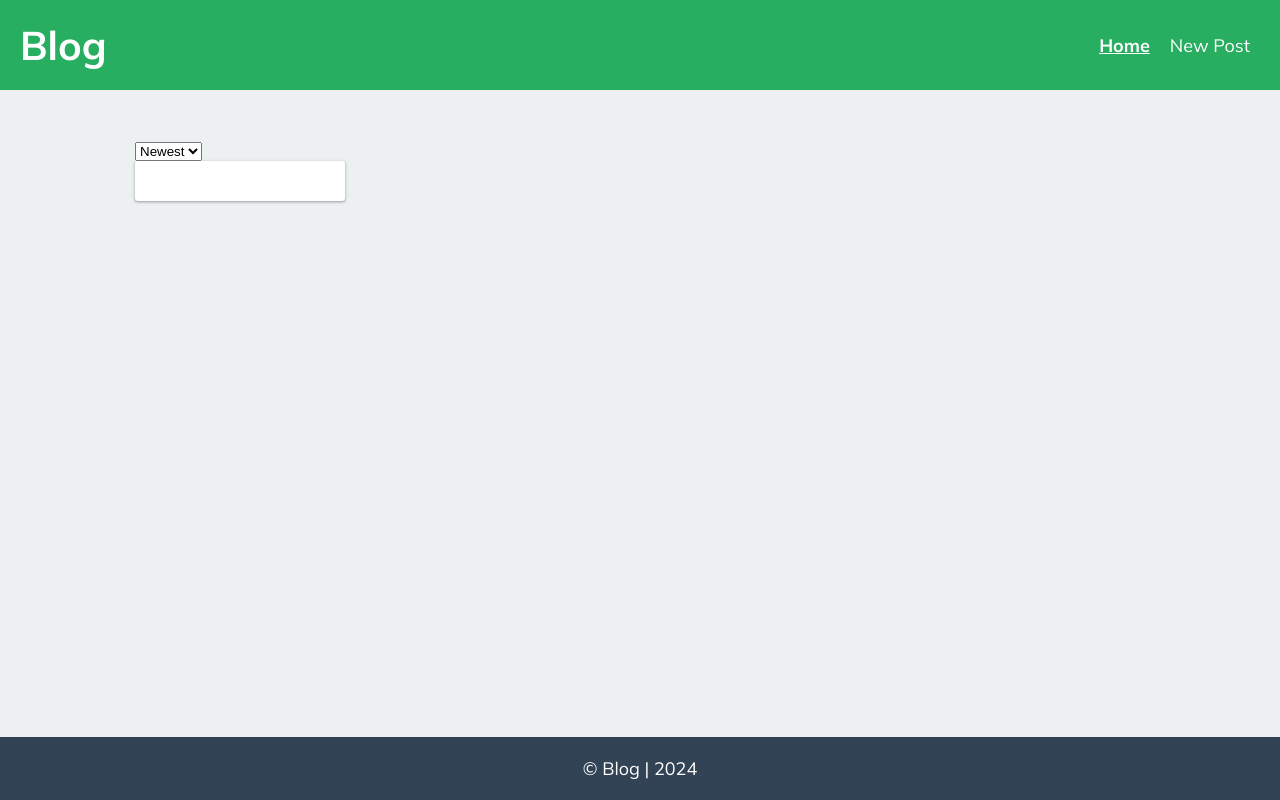
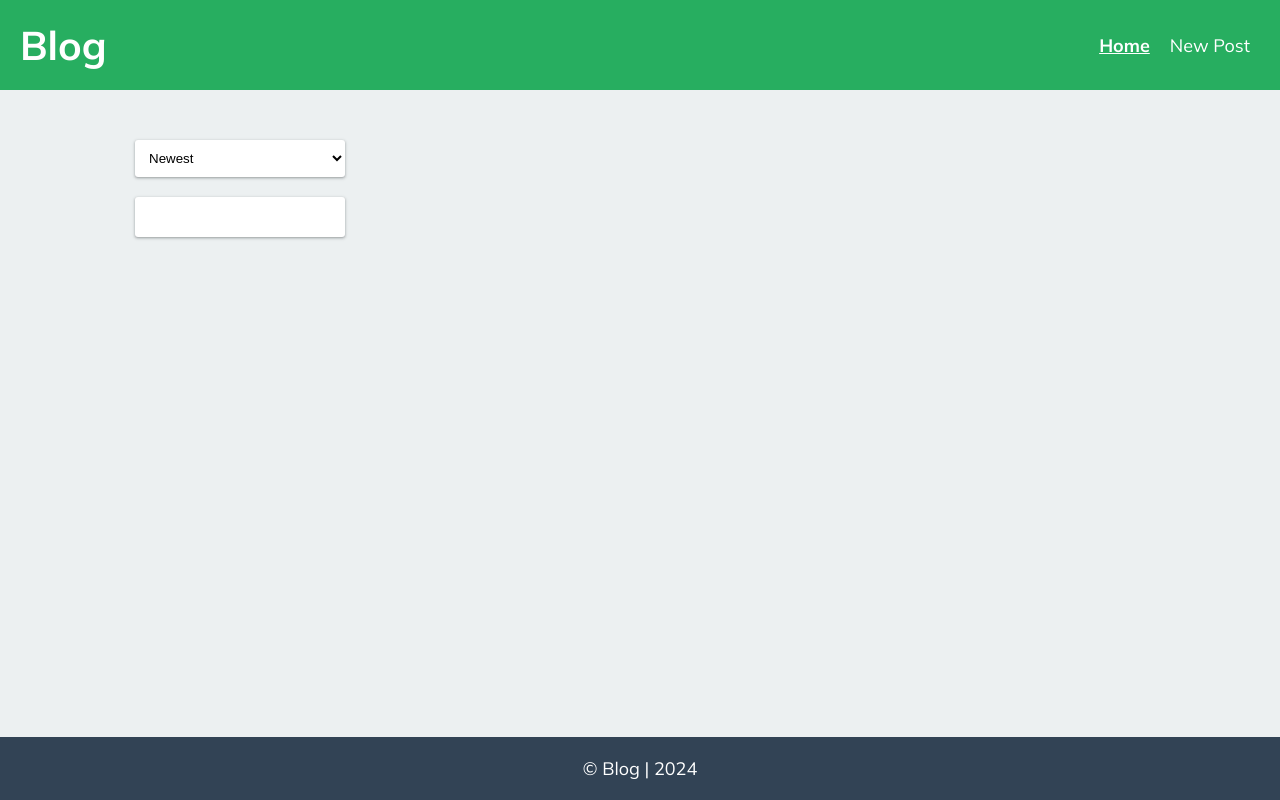
Before and after one commit to Eth3ri0n/blog-project, a website built with Vite: page src/index.html in a window 1280 px wide. Built offline with nearby package versions, Linux system fonts and the light colour scheme; no server answers.

Commit message:
refactor: Improve select input styling in index.scss

```diff
--- a/src/index.scss
+++ b/src/index.scss
@@ -9,6 +9,21 @@
   .sidebar {
     flex: 0 0 25rem;
     padding: 0 2rem 2rem 2rem;
+
+    select {
+      width: 100%;
+      padding: 1rem;
+      margin-bottom: 2rem;
+      border: none;
+      border-radius: 0.3rem;
+      -webkit-border-radius: 0.3rem;
+      -moz-border-radius: 0.3rem;
+      -ms-border-radius: 0.3rem;
+      -o-border-radius: 0.3rem;
+      box-shadow: var(--box-shadow);
+      background-color: var(--default-light-color);
+      outline: none;
+    }
 
     ul.categories {
       padding: 2rem;
```
